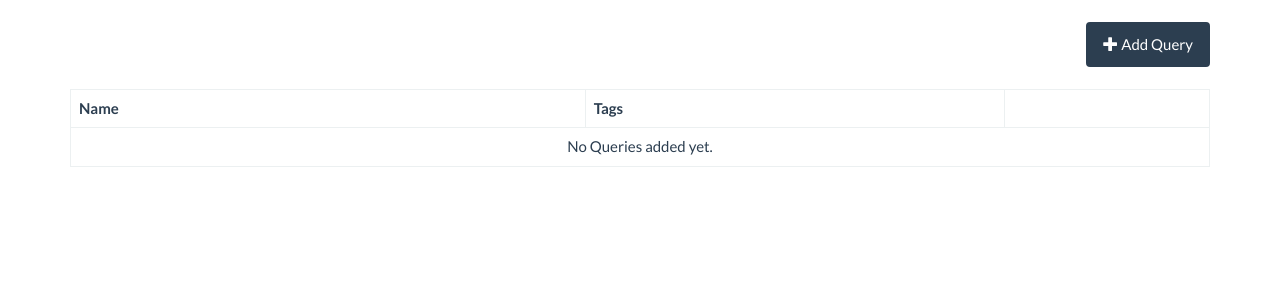
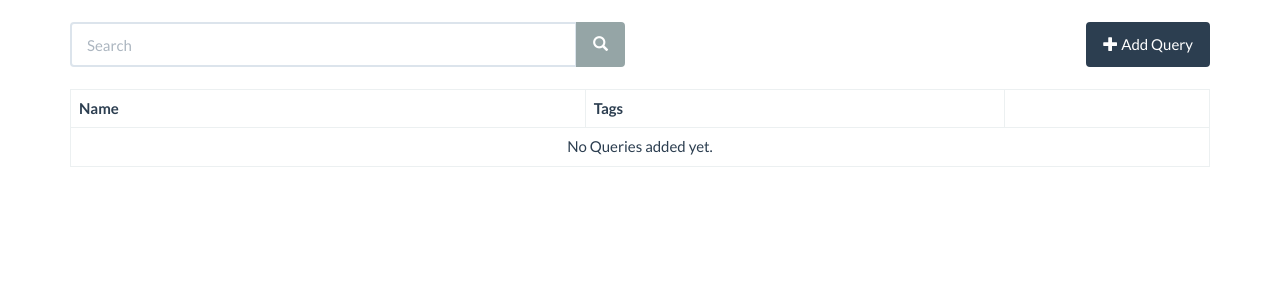
Before and after one commit to LogicSoftInd/LSQ, a Flask app: page / in a window 1280 px wide. Shown: the part 60-360 px from the top of the page. Run offline with Flask 2, Linux system fonts and the light colour scheme; data that the repository does not hold is empty; some libraries are stand-ins or nearby versions.

Commit message:
implementing search to lsq.
When user wants to search by title, tags, person can do that by
passing input and search. It will fetch result based on the input.

```diff
--- a/app.py
+++ b/app.py
@@ -8,8 +8,13 @@
 
 @app.route("/")
 def index():
-    queries = db.get_queries()
-    return render_template("index.html", queries=queries)
+        searchword = request.args.get('search', '')
+        if len(searchword) > 0:
+            queries = db.get_queries_for_search(searchword)
+            return render_template("index.html", queries=queries)
+        else:
+            queries = db.get_queries()
+            return render_template("index.html", queries=queries)
 
 @app.route("/query/", methods=["POST"])
 def query_add():
--- a/db.py
+++ b/db.py
@@ -39,6 +39,19 @@ def update_query(id, title, sql, tags, desc, who):
             "who": who
             }}, upsert=False)
 
+def get_queries_for_search(searchword):
+    title =list(queries.find({"title":searchword}))
+    who = list(queries.find({"who":searchword}))
+    tags = list(queries.find({"tags":searchword}))
+
+    if len(title) > 0:
+        return title
+    elif len(who) > 0:
+        return who
+    elif len(tags) > 0:
+        return tags
+
+
 def delete_query(id):
     queries.remove({"_id": ObjectId(id)})
 
--- a/templates/index.html
+++ b/templates/index.html
@@ -23,7 +23,19 @@
   -->
 
   <div class="row">
-    <div class="col-md-12">
+  <div class="col-md-6">
+  <form action="" method="GET">
+    <div class="input-group">
+      <input type="text" name="search" placeholder="Search" class="form-control" maxlength="50">
+      <span class="input-group-btn">
+        <button class="btn btn-default" >
+          <span class="glyphicon glyphicon-search" aria-hidden="true"></span>
+        </button>
+      </span>
+      </form>
+    </div>
+  </div>
+    <div class="col-md-6">
       <div class="pull-right">
         <a class="btn btn-primary" data-toggle="modal" href="#add-query"><span class="glyphicon glyphicon-plus" aria-hidden="true"></span> Add Query</a>
       </div>
```
